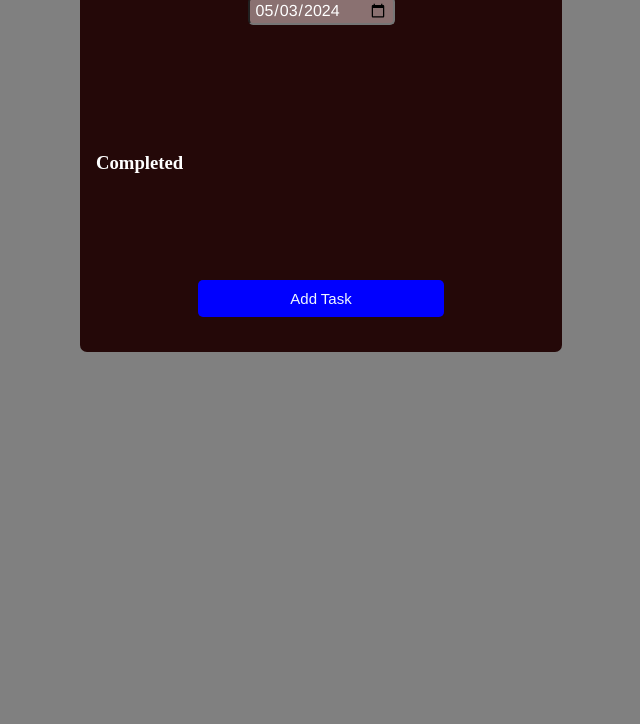
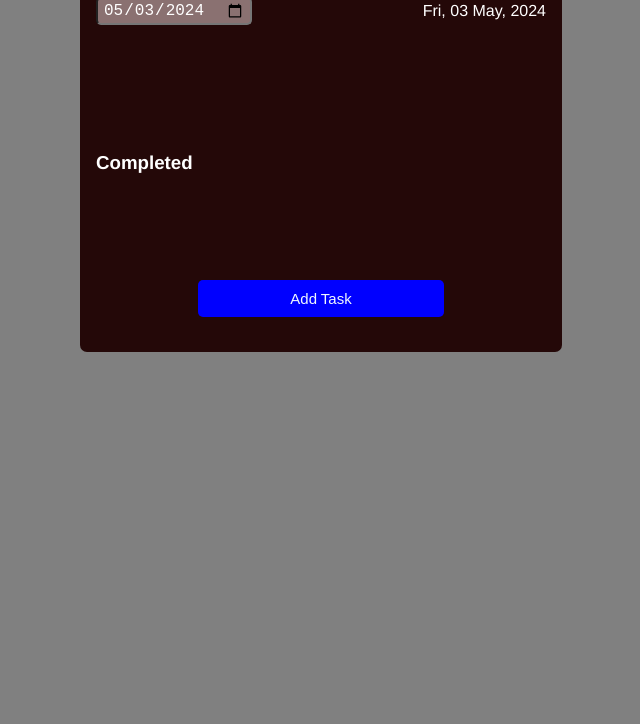
Before and after one commit to denen37/ToDoListApp, a plain HTML site: page index.html in a window 1280 px wide. Shown: the part 96-820 px from the top of the page, without its empty margins (319-959 px from the left). Drawn offline with Linux system fonts and the light colour scheme.

Commit message:
Added Date display

```diff
--- a/index.html
+++ b/index.html
@@ -15,7 +15,10 @@
         <div class="todo-body">
 
             <div>
-                <input type="date" id="calendar" onchange="handleCalendarChange()">
+                <div class="date-container">
+                    <input type="date" id="calendar" onchange="handleCalendarChange()">
+                    <label id="date-display">Fri, 03 May, 2024</label>
+                </div>
                 <div id="task-container">
                 </div>
             </div>
--- a/script.js
+++ b/script.js
@@ -9,6 +9,7 @@ let completedTaskContainer = document.getElementById('task-completed-container')
 let calendar = document.getElementById('calendar');
 calendar.valueAsDate = new Date();
 let dueTime = document.getElementById("due-time");
+let displayDate = document.getElementById('date-display');
 
 //Task class
 class Task {
@@ -43,13 +44,42 @@ class DailyPlan {
 const months = ['Jan', 'Feb', 'Mar', 'Apr', 'May', 'Jun', 'Jul', 'Aug', 'Sep', 'Oct', 'Nov', 'Dec'];
 const daysOfWeek = ['Sun', 'Mon', 'Tue', 'Wed', 'Thu', 'Fri', 'Sat'];
 
+// let dateObj = new Date(calendar.value);
+// console.log(dateObj.toLocaleDateString());
+// console.log(getDate(dateObj));
+
+displayDate.innerHTML = getDate(calendar.value);
+
 //JS Variables
 let dailyPlan = new DailyPlan(calendar.value) //present day
 let dailyPlanList = [dailyPlan];
 
+function getMonth(index) {
+    return months[index];
+}
+
+function getDayOfWeek(index) {
+    return daysOfWeek[index];
+}
+
+function getDate(dateString) {
+    let dateObj = new Date(dateString);
+    //Fri, 03 May, 2024
+    let day = getDayOfWeek(dateObj.getDay());
+    let date = dateObj.getDate();
+
+    date = date < 10 ? '0' + date : date
+
+    let month = getMonth(dateObj.getMonth());
+    let year = dateObj.getFullYear();
+
+    return `${day}, ${date} ${month}, ${year}`
+}
+
 function handleCalendarChange() {
     //create a new daily plan
     //add that daily plan to the list of plans
+    displayDate.innerHTML = getDate(calendar.value);
     let plan = new DailyPlan(calendar.value);
     dailyPlanList.push(plan);
     displayTask();
@@ -60,7 +90,7 @@ function handleCalendarChange() {
 function handleCheckbox(index) {
     let dayPlan = getDailyPlan(calendar.value);
     let completedTask = dayPlan.removeTask(index);
-    console.log(completedTask);
+    //console.log(completedTask);
     dayPlan.completedTodoList.push(completedTask);
     displayTask();
     displayCompletedTask();
@@ -80,7 +110,7 @@ function displayTask() {
 }
 function displayCompletedTask() {
     let dayPlan = getDailyPlan(calendar.value);
-    console.log(dayPlan);
+    //console.log(dayPlan);
     completedTaskContainer.innerHTML = '';
     dayPlan.completedTodoList.map((value, index) => {
         completedTaskContainer.innerHTML += `<div class="task-item">
--- a/style.css
+++ b/style.css
@@ -6,6 +6,7 @@
 body {
     background-color: gray;
     height: 100vh;
+    font-family: Helvetica, Arial, sans-serif;
 }
 
 .todo-body {
@@ -16,14 +17,21 @@ body {
 }
 
 #calendar {
-    display: block;
-    margin: 0 auto;
     font-size: 1rem;
     background-color: #8a7171;
     color: white;
-    font-family: Helvetica, Arial, sans-serif;
     padding: 2px 5px;
     border-radius: 5px;
+}
+
+.date-container {
+    display: flex;
+    justify-content: space-between;
+    align-items: center;
+}
+
+#date-display {
+    color: white;
 }
 
 .list-container {
```
